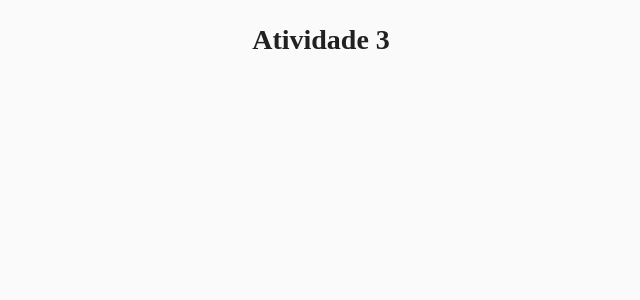
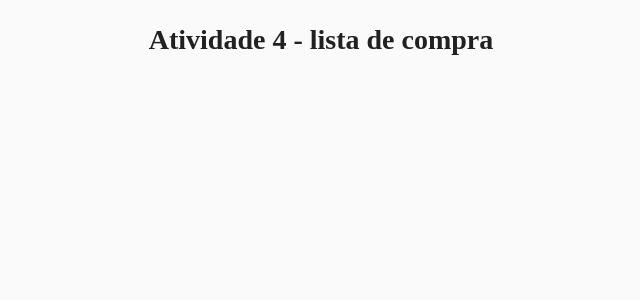
Before and after one commit to xulinha-star/introducao-vitejs, a React (Vite) app: page /Atividade/4 in a window 1280 px wide. Shown: the top 300 px of the page, without its empty margins (319-959 px from the left). Built offline with nearby package versions, Linux system fonts and the light colour scheme.

Commit message:
aula 11-05

```diff
--- a/src/pages/atividades/atv-04/index.jsx
+++ b/src/pages/atividades/atv-04/index.jsx
@@ -7,7 +7,7 @@ import styles from './index.module.css';
 
 
 <div className={styles.container}>
-      <h1 >Atividade 3</h1>
+      <h1 >Atividade 4 - lista de compra</h1>
 </div>
   );
 
```
